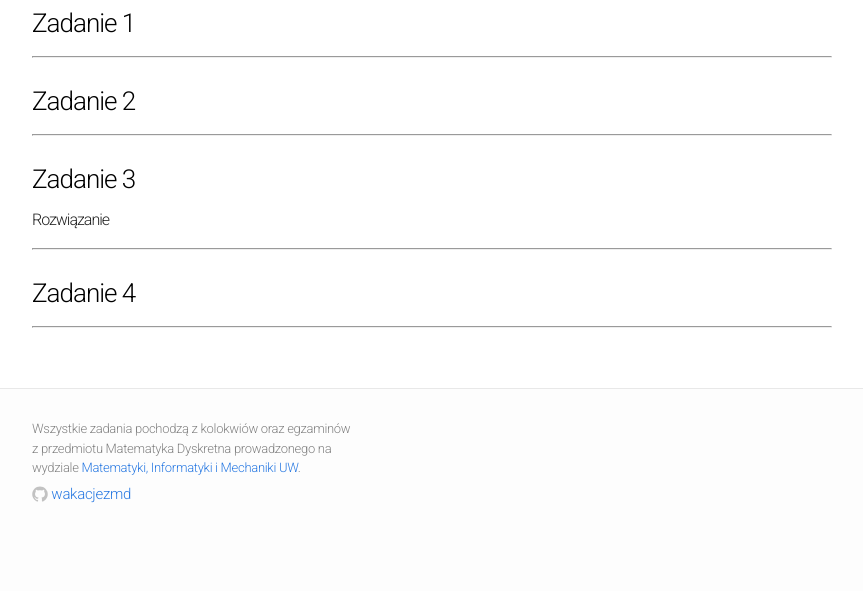
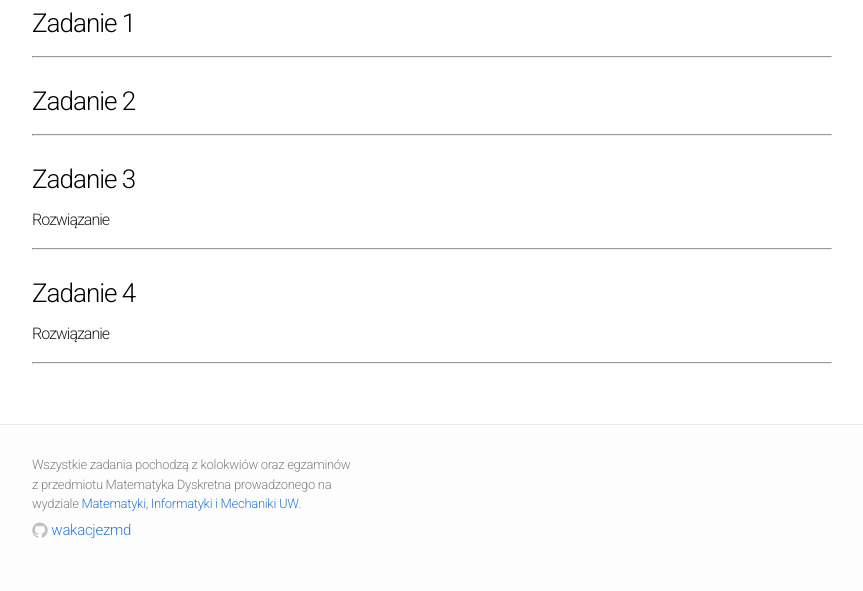
Before and after one commit to wakacjezmd/wakacjezmd.github.io, a Jekyll site: the page built from _solutions/2017/2017-egzamin-1.md, in a window 1280 px wide. Shown: the part 536-1127 px from the top of the page, without its empty margins (208-1071 px from the left). Built offline with Jekyll 4.4.1, drawn with Linux system fonts in a browser that asks for light colours; nearby versions of some CDN libraries; formulas are drawn with MathJax 3; our own code applies the rules of GitHub Pages for plain Markdown files; before the commit the page ends 1091 px from its top, so only the background shows below that.

Commit message:
[2017/I/4] Rozwiązanie (#32)

```diff
--- a/_solutions/2017/2017-egzamin-1.md
+++ b/_solutions/2017/2017-egzamin-1.md
@@ -37,4 +37,13 @@
 
 ### Zadanie 4
 
+<div data-collapse>
+  <h4 class="collapsible">Rozwiązanie</h4>
+  <div class="solution">
+    <p>
+      Rozwiązanie jest dostępne <a href="https://math.stackexchange.com/questions/2113657/burnsides-lemma-applied-to-grids-with-interchanging-rows-and-columns">tutaj</a>.
+    </p>
+  </div>
+</div>
+
 ---
```
